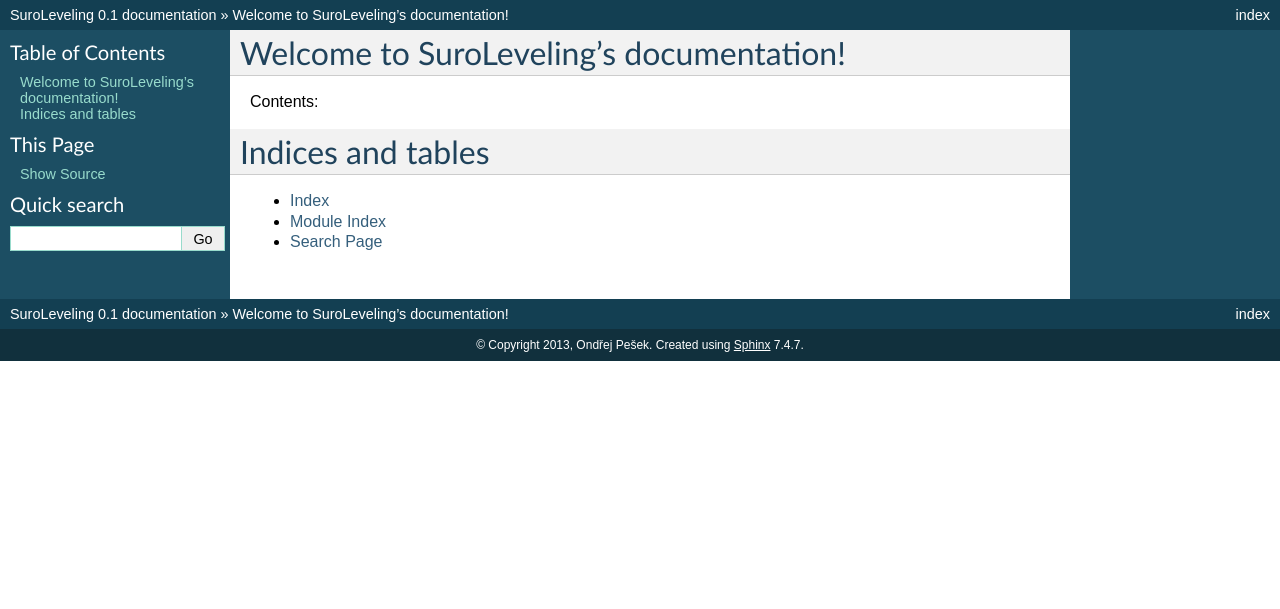
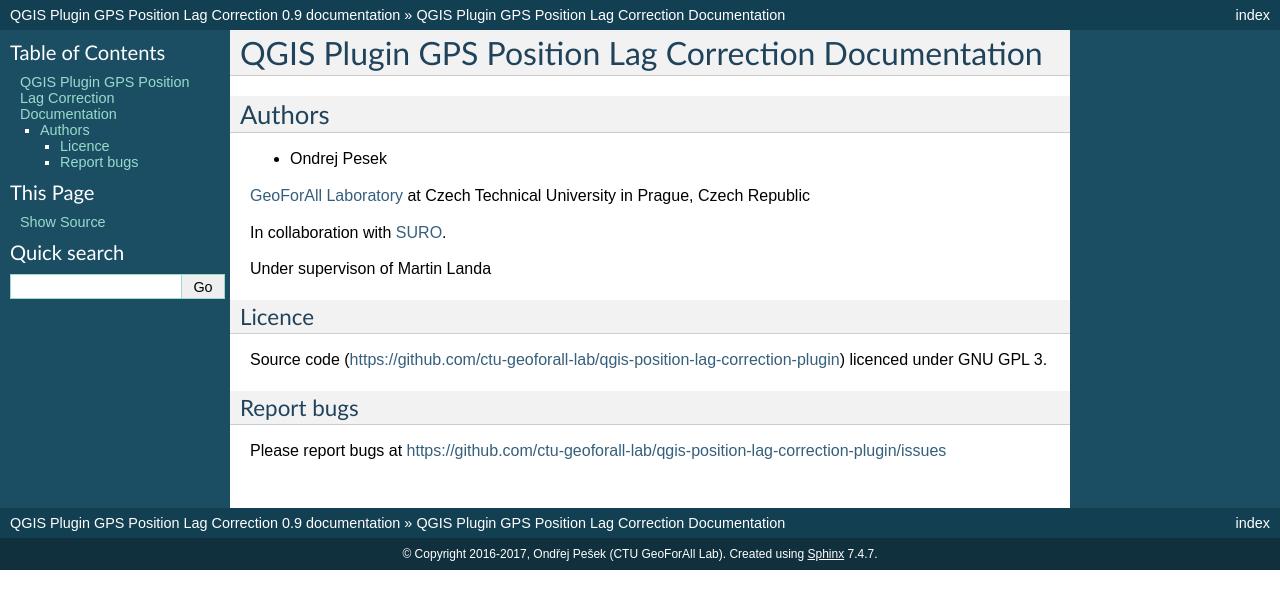
Before and after one commit to ctu-geoforall-lab/qgis-position-lag-correction-plugin, a Sphinx documentation site: the page built from docs/source/index.rst, in a window 1280 px wide. Shown: the top 609 px of the page. Built offline with Sphinx 7.4.7, drawn with Linux system fonts in a browser that asks for light colours; formulas are drawn with MathJax 3.

Commit message:
update documetation template and metadata for new repo

```diff
--- a/docs/source/conf.py
+++ b/docs/source/conf.py
@@ -40,17 +40,17 @@ source_suffix = '.rst'
 master_doc = 'index'
 
 # General information about the project.
-project = u'SuroLeveling'
-copyright = u'2013, Ondřej Pešek'
+project = u'QGIS Plugin GPS Position Lag Correction'
+copyright = u'2016-2017, Ondřej Pešek (CTU GeoForAll Lab)'
 
 # The version info for the project you're documenting, acts as replacement for
 # |version| and |release|, also used in various other places throughout the
 # built documents.
 #
 # The short X.Y version.
-version = '0.1'
+version = '0.9'
 # The full version, including alpha/beta/rc tags.
-release = '0.1'
+release = '0.9'
 
 # The language for content autogenerated by Sphinx. Refer to documentation
 # for a list of supported languages.
@@ -178,7 +178,7 @@ htmlhelp_basename = 'TemplateClassdoc'
 # Grouping the document tree into LaTeX files. List of tuples
 # (source start file, target name, title, author, documentclass [howto/manual]).
 latex_documents = [
-  ('index', 'SuroLeveling.tex', u'SuroLeveling Documentation',
+  ('index', 'GPSPositionLagCorrection.tex', u'GPS Position Lag Correction Documentation',
    u'Ondřej Pešek', 'manual'),
 ]
 
@@ -211,6 +211,6 @@ latex_documents = [
 # One entry per manual page. List of tuples
 # (source start file, name, description, authors, manual section).
 man_pages = [
-    ('index', 'TemplateClass', u'SuroLeveling Documentation',
+    ('index', 'TemplateClass', u'GPS Position Lag Correction Documentation',
      [u'Ondřej Pešek'], 1)
 ]
--- a/docs/source/index.rst
+++ b/docs/source/index.rst
@@ -3,17 +3,26 @@
    You can adapt this file completely to your liking, but it should at least
    contain the root `toctree` directive.
 
-Welcome to SuroLeveling's documentation!
-============================================
+QGIS Plugin GPS Position Lag Correction Documentation
+=====================================================
 
-Contents:
+Authors
+*******
 
-.. toctree::
-   :maxdepth: 2
+* Ondrej Pesek
 
-Indices and tables
-==================
+`GeoForAll Laboratory <http://geomatics.fsv.cvut.cz/research/osgeorel/>`__ at Czech Technical University in Prague, Czech Republic
 
-* :ref:`genindex`
-* :ref:`modindex`
-* :ref:`search`
+In collaboration with `SURO <http://www.suro.cz>`__.
+
+Under supervison of Martin Landa
+
+Licence
+^^^^^^^
+
+Source code (https://github.com/ctu-geoforall-lab/qgis-position-lag-correction-plugin) licenced under GNU GPL 3.
+
+Report bugs
+^^^^^^^^^^^
+
+Please report bugs at https://github.com/ctu-geoforall-lab/qgis-position-lag-correction-plugin/issues
```
Also changed, not shown: metadata.txt (+6 -6 lines).
